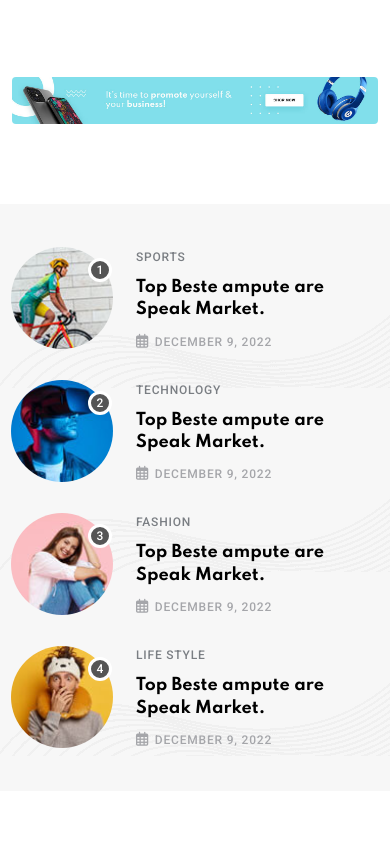
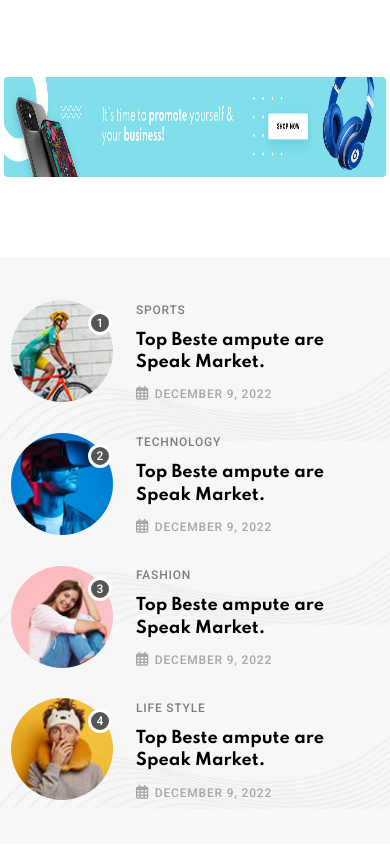
Before and after one commit to nayansamudra/Blog_Website.github.io, a plain HTML site: page frontend/index.html in a window 390 px wide. Shown: the part 952-1799 px from the top of the page. Drawn offline with nearby package versions, Linux system fonts and the light colour scheme.

Commit message:
Add files via upload

```diff
--- a/frontend/css/index.css
+++ b/frontend/css/index.css
@@ -1151,6 +1151,15 @@ post section style 1
 .ad-banner-img img {
   border-radius: 4px;
 }
+@media (max-width:525px) {
+  #add_col_12{
+    padding-left: 4px;
+    padding-right: 4px;
+  }
+  #add_col_12 img {
+    height: 100px;
+  }
+}
 
 /*===========================
 //  feature-section-style-1
--- a/frontend/index.html
+++ b/frontend/index.html
@@ -395,7 +395,7 @@
     <div class="rt-ad-banner rt-ad-banner-style-1 section-padding pt-0">
         <div class="container">
             <div class="row">
-                <div class="col-12">
+                <div class="col-12" id="add_col_12">
                     <div class="ad-banner-img">
                         <a href="#">
                             <img src="img/ad-banner_1.jpg" alt="ad-banner" width="1400" height="181">
```
